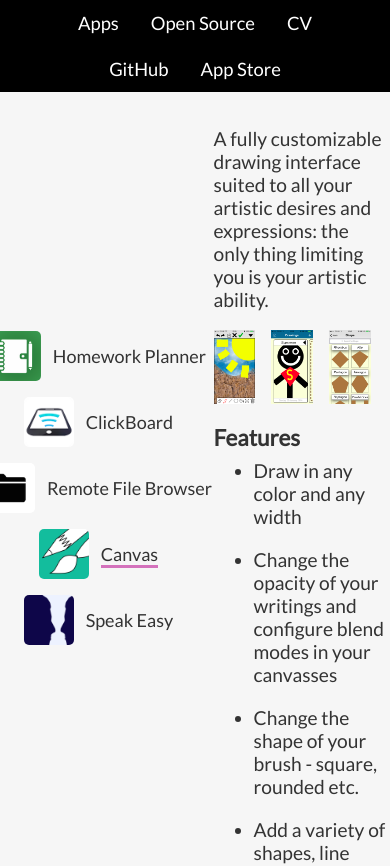
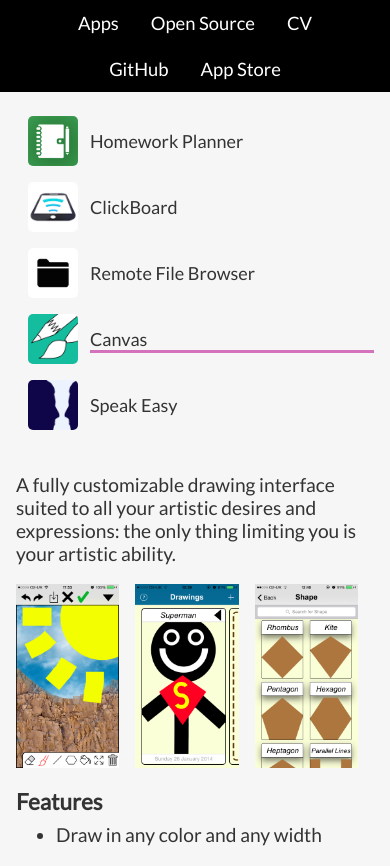
Before and after one commit to hughbe/hughbe.github.io, a React (Create React App) app: page /apps/Canvas in a window 390 px wide. Shown: the top 866 px of the page. Built offline with nearby package versions, Linux system fonts and the light colour scheme.

Commit message:
Update styling of selection lists on small screens

```diff
--- a/src/Components/css/SelectList.css
+++ b/src/Components/css/SelectList.css
@@ -5,10 +5,23 @@
   justify-content: center;
   flex: 0 0 75%;
   margin: 1rem;
+  margin-bottom: 0;
 }
 
-.select-list.has-selection {
-  flex: 0 0 25%;
+@media (max-width: 500px) {
+  .select-list li {
+    min-width: 100%;
+  }
+}
+
+@media (min-width: 725px) {
+  .select-list {
+    margin-bottom: 1rem;
+  }
+
+  .select-list.has-selection {
+    flex: 0 0 25%;
+  }
 }
 
 .select-list,
@@ -22,9 +35,8 @@
   font-size: large;
 }
 
-@media (min-width: 768px) {
+@media (min-width: 900px) {
   .select-list li {
-    margin: 1.5rem;
     font-size: x-large;
   }
 }
--- a/src/index.css
+++ b/src/index.css
@@ -12,6 +12,7 @@
   align-items: flex-start;
   flex-grow: 1;
   justify-content: center;
+  flex-flow: column;
 }
 
 body {
@@ -24,9 +25,18 @@
 
 .sticky-sidebar {
   list-style: none;
-  position: sticky;
-  top: 0;
-  height: 90vh;
+}
+
+@media (min-width: 725px) {
+  #root main {
+    flex-flow: row;
+  }
+
+  .sticky-sidebar {
+    position: sticky;
+    top: 0;
+    height: 90vh;
+  }
 }
 
 a[href] {
```
